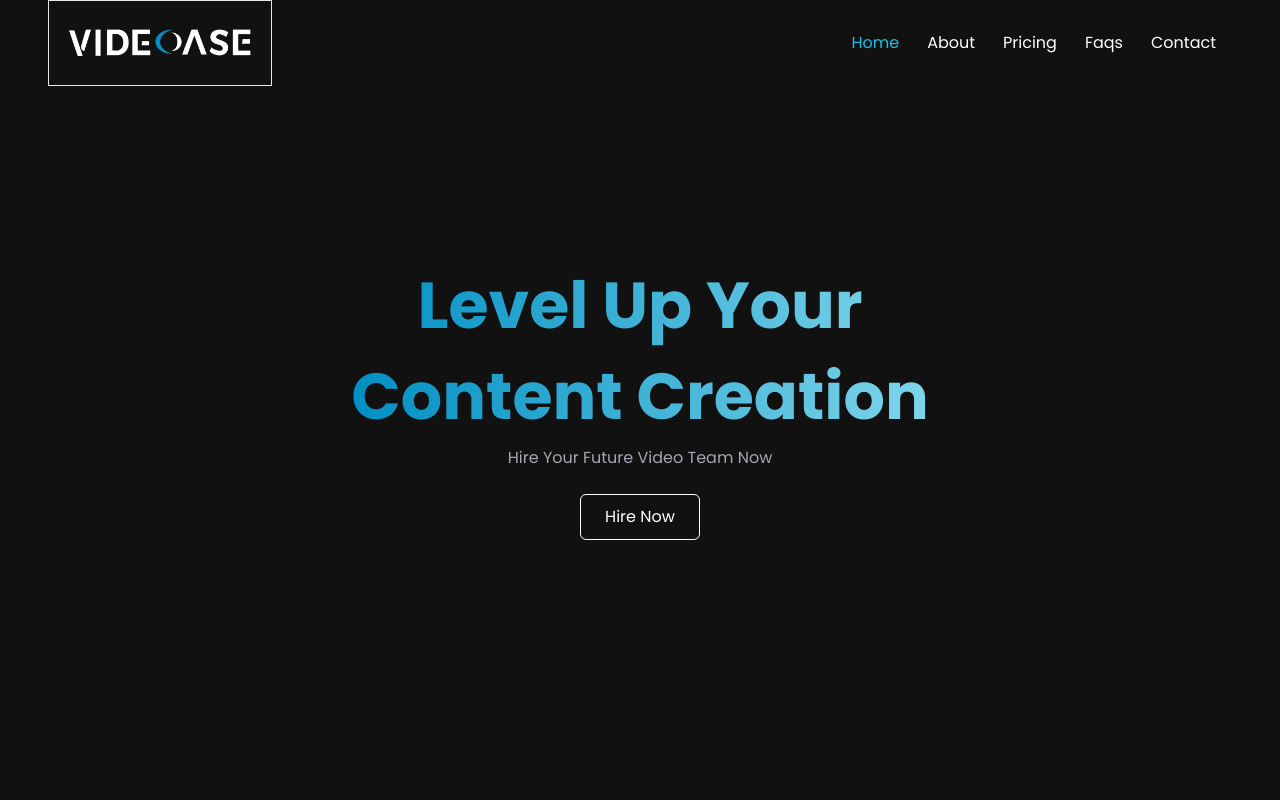
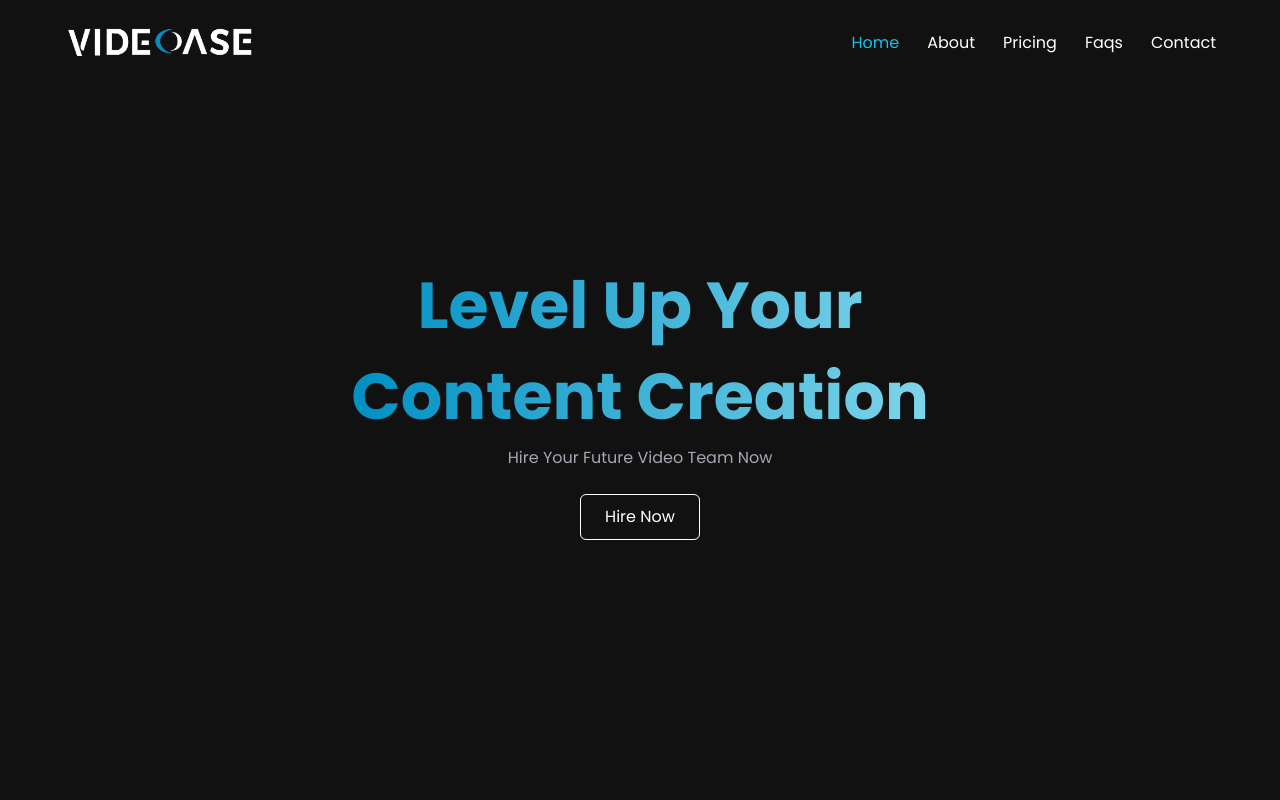
Before and after one commit to arsalanirshad57/Content-Crewe-Website, a React (Create React App) app: page / in a window 1280 px wide. Shown: the top 800 px of the page. Built offline with nearby package versions, Linux system fonts and the light colour scheme.

Commit message:
initial commit

```diff
--- a/src/components/nav-bar-comp/logo/index.jsx
+++ b/src/components/nav-bar-comp/logo/index.jsx
@@ -9,7 +9,7 @@ const Logo = () => {
   return (
     <div className='  -ml-3 xl:ml-0  cursor-pointer w-full   '>
       <Link to={'/'} className='relative w-full'>
-        <img src={VideoAseLogo} className=" w-56 -ml-4  border " />
+        <img src={VideoAseLogo} className=" w-56 -ml-4  " />
          {/* <img src={LogoText} className=" w-56 border  " />    */}
       </Link>
     </div>
```
